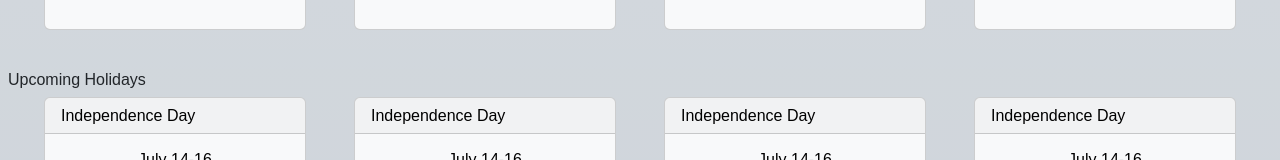
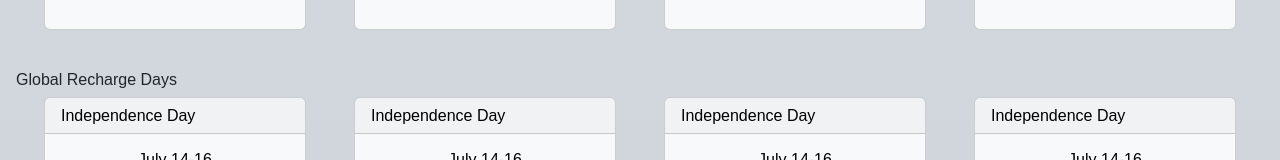
Before and after one commit to enohyn/calendar-app, a React (Create React App) app: page / in a window 1280 px wide. Shown: the part 368-528 px from the top of the page. Built offline with nearby package versions, Linux system fonts and the light colour scheme; the HTML template or start-up script is replaced by a standard one.

Commit message:
Heading Changed

```diff
--- a/src/components/GlobalRechargeDay.jsx
+++ b/src/components/GlobalRechargeDay.jsx
@@ -3,8 +3,8 @@ import React from 'react'
 const GlobalRechargeDay = () => {
     return (
         <section className='w-100 d-flex flex-column px-2 gap-2 '>
-            <h3>
-                Upcoming Holidays
+            <h3 className='px-2'>
+                Global Recharge Days
             </h3>
             <div className='row d-flex flex-column flex-md-row justify-content-between align-items-center px-4'>
                 <div className="px-lg-4 px-md-2 col-12 col-md-6 col-lg-3">
```
